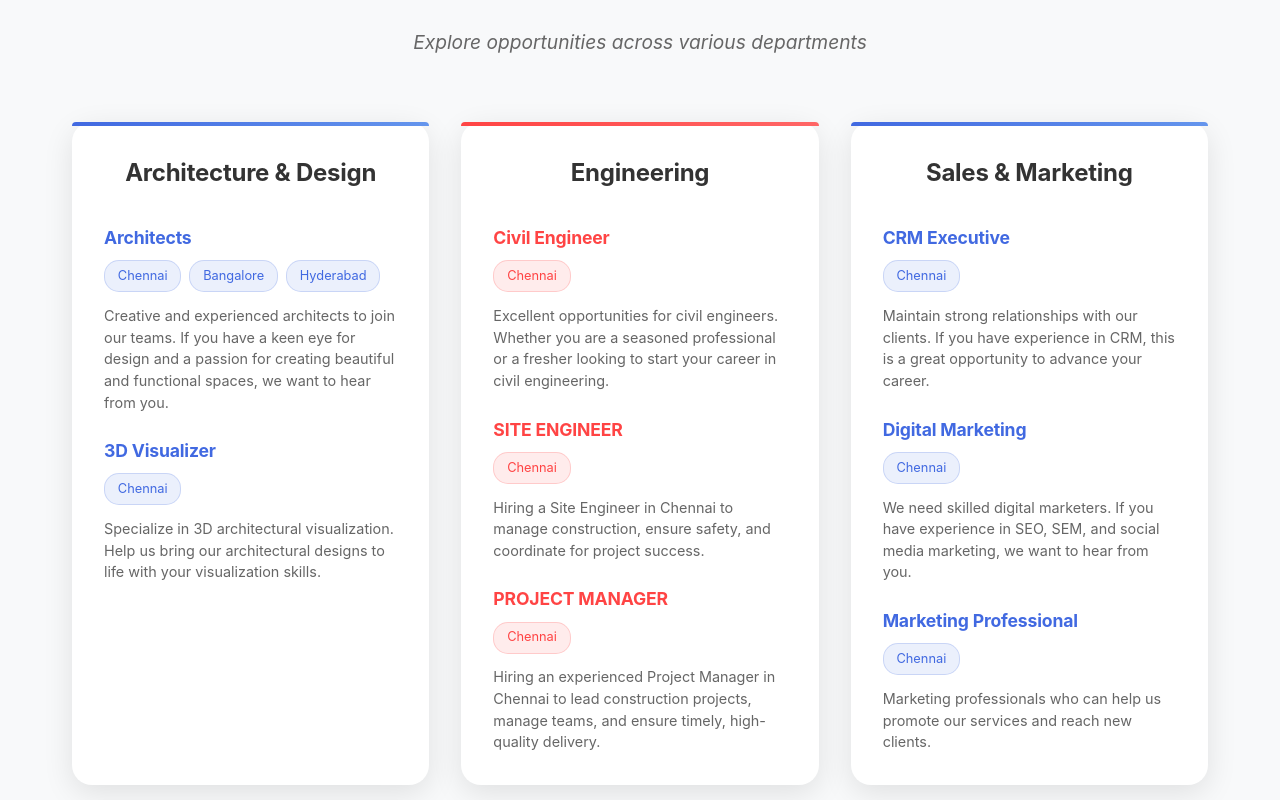
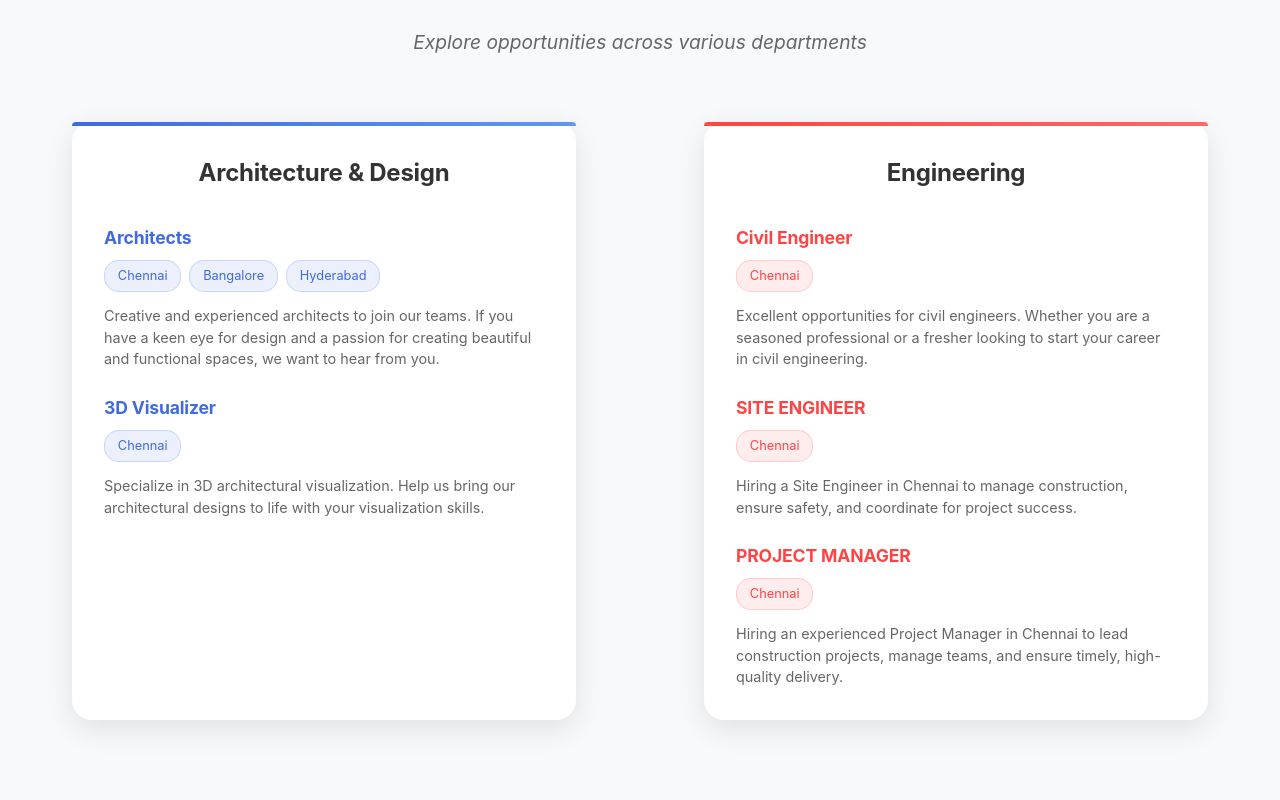
Before and after one commit to VIGNESH282006/eks-construction, a React (Create React App) app: page /careers in a window 1280 px wide. Shown: the part 1300-2100 px from the top of the page. Built offline with nearby package versions, Linux system fonts and the light colour scheme; the HTML template or start-up script is replaced by a standard one.

Commit message:
careers fix

```diff
--- a/src/styles/CareersSection.css
+++ b/src/styles/CareersSection.css
@@ -249,7 +249,7 @@
 .categories-grid {
   display: grid;
   grid-template-columns: repeat(auto-fit, minmax(300px, 1fr));
-  gap: 2rem;
+  gap: 8rem;
 }
 
 .category-card {
```
